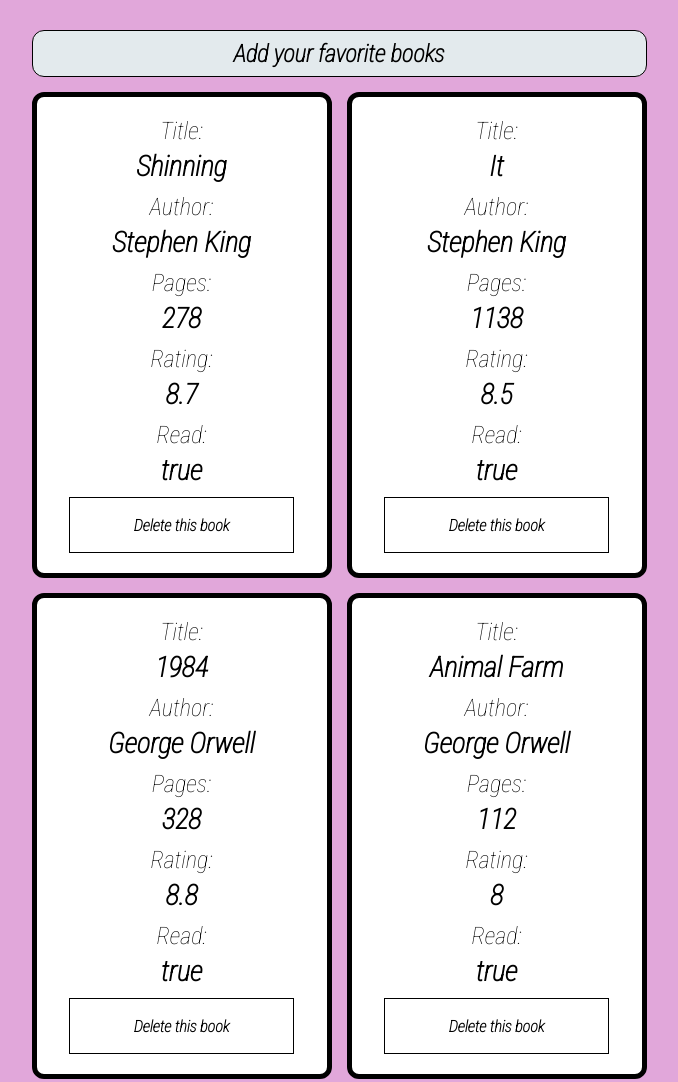
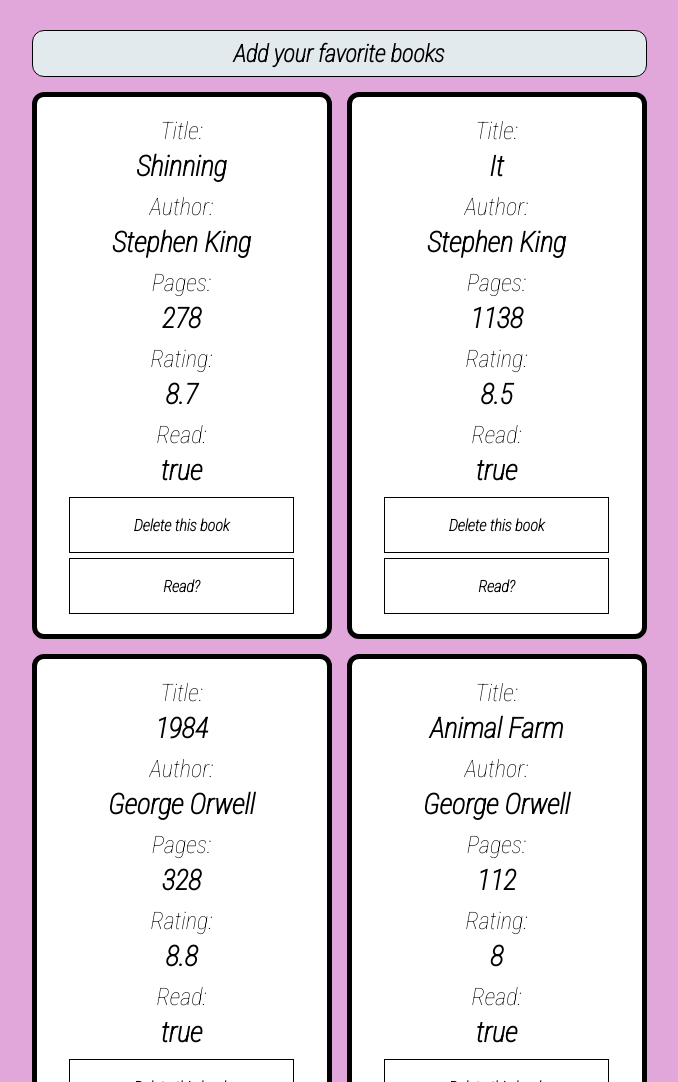
Before and after one commit to vukmilenkovic/Library, a plain HTML site: page index.html in a window 1280 px wide. Shown: the top 1082 px of the page, without its empty margins (301-979 px from the left). Drawn offline with Linux system fonts and the light colour scheme.

Commit message:
Added the read toggle button to each book, styled it the same as the delete book button. Must connect it to the prototype method.

```diff
--- a/index.js
+++ b/index.js
@@ -69,11 +69,16 @@ function displayBooks(){
     bookBtn.textContent = 'Delete this book';
     bookBtn.dataset.id = `${bookData.id}`;
 
+    // Create a toggle read button for each book
+    const toggleBtn = document.createElement('div');
+    toggleBtn.className = 'btn-toggle';
+    toggleBtn.textContent = 'Read?';
+
+
 
 
     // Listen for a click on each book and filter the book with the right id from the array, the original array stayes the same!
     bookBtn.addEventListener('click', (e) => {
-
             const id = e.currentTarget.dataset.id;
             myLibrary = myLibrary.filter(book => book.id !== id);
             displayBooks();
@@ -81,6 +86,7 @@ function displayBooks(){
 
 
     div.appendChild(bookBtn);
+    div.appendChild(toggleBtn);
     books.appendChild(div);
 
     })
--- a/styles.css
+++ b/styles.css
@@ -168,3 +168,26 @@ input:focus {
     background-color: rgb(240, 107, 107);
     color: white;
 }
+
+.btn-toggle {
+    width: 70%;
+    height: 30px;
+    border: 1px solid black;
+    display: flex;
+    justify-content: center;
+    align-items: center;
+    font-size: 24px;
+    font-weight: 700;
+    padding: 12px 24px;
+    font-size: 16px;
+
+}
+
+.btn-toggle:hover {
+    cursor: pointer;
+}
+.btn-toggle:active {
+    transform: scale(1.1);
+    background-color: rgb(240, 107, 107);
+    color: white;
+}
```
